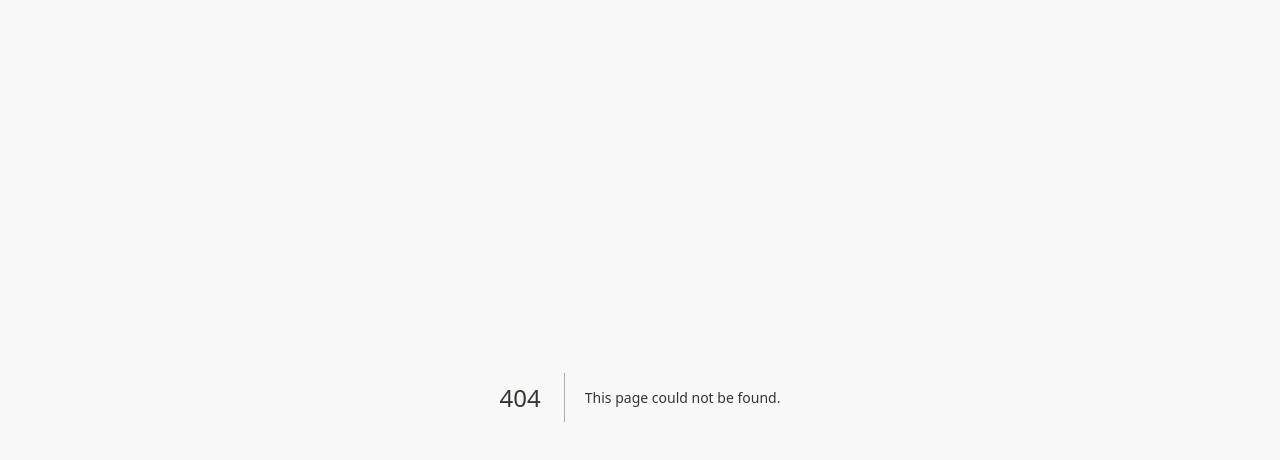
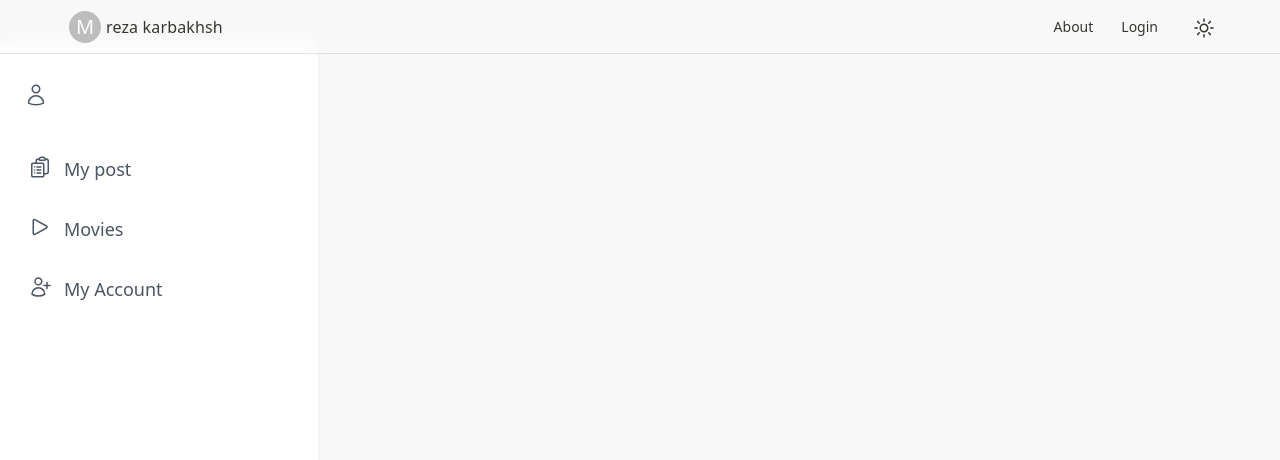
Before and after one commit to selengr/english-training-web, a Next.js app: page /create/dashboard in a window 1280 px wide. Before the commit this address had no page. Shown: the top 460 px of the page. Built offline with nearby package versions, Linux system fonts and the light colour scheme.

Commit message:
create dashboard

```diff
--- /dev/null
+++ b/app/(creating)/create/dashboard/my-post/page.tsx
@@ -0,0 +1,9 @@
+const page = () => {
+    return (
+        <div>
+            my post
+        </div>
+    );
+}
+
+export default page;
--- /dev/null
+++ b/app/(creating)/create/dashboard/page.tsx
@@ -0,0 +1,216 @@
+// const page = () => {
+//   return (
+//     <div className="test -mt-8 ">
+//       <div className="ml-6 md:hidden">
+//         <svg
+//           xmlns="http://www.w3.org/2000/svg"
+//           fill="none"
+//           viewBox="0 0 24 24"
+//           strokeWidth={1.5}
+//           stroke="currentColor"
+//           className="w-6 h-6"
+//         >
+//           <path
+//             strokeLinecap="round"
+//             strokeLinejoin="round"
+//             d="M3.75 6.75h16.5M3.75 12h16.5m-16.5 5.25h16.5"
+//           />
+//         </svg>
+//       </div>
+
+//       <div className="w-[30%]  text-gray-600 border-r-2 border-gray-100 text-lg flex-col pl-6 mt-00 h-[100vh] hidden md:flex bg-white mr-auto">
+//         <div className="mt-10 mr-8">
+//           <svg
+//             xmlns="http://www.w3.org/2000/svg"
+//             fill="none"
+//             viewBox="0 0 24 24"
+//             stroke-width="1.5"
+//             stroke="currentColor"
+//             className="w-6 h-6 mb-1"
+//           >
+//             <path
+//               stroke-linecap="round"
+//               stroke-linejoin="round"
+//               d="M15.75 6a3.75 3.75 0 11-7.5 0 3.75 3.75 0 017.5 0zM4.501 20.118a7.5 7.5 0 0114.998 0A17.933 17.933 0 0112 21.75c-2.676 0-5.216-.584-7.499-1.632z"
+//             />
+//           </svg>
+//         </div>
+
+//         <div className="mr-4 mt-10 flex flex-row font-normal hover:bg-gray-100 p-1 hover:text-indigo-600 w-[94%] rounded-sm ">
+//           <svg
+//             xmlns="http://www.w3.org/2000/svg"
+//             fill="none"
+//             viewBox="0 0 24 24"
+//             stroke-width="1.5"
+//             stroke="currentColor"
+//             className="w-6 h-6 mb-1"
+//           >
+//             <path
+//               stroke-linecap="round"
+//               stroke-linejoin="round"
+//               d="M9 12h3.75M9 15h3.75M9 18h3.75m3 .75H18a2.25 2.25 0 002.25-2.25V6.108c0-1.135-.845-2.098-1.976-2.192a48.424 48.424 0 00-1.123-.08m-5.801 0c-.065.21-.1.433-.1.664 0 .414.336.75.75.75h4.5a.75.75 0 00.75-.75 2.25 2.25 0 00-.1-.664m-5.8 0A2.251 2.251 0 0113.5 2.25H15c1.012 0 1.867.668 2.15 1.586m-5.8 0c-.376.023-.75.05-1.124.08C9.095 4.01 8.25 4.973 8.25 6.108V8.25m0 0H4.875c-.621 0-1.125.504-1.125 1.125v11.25c0 .621.504 1.125 1.125 1.125h9.75c.621 0 1.125-.504 1.125-1.125V9.375c0-.621-.504-1.125-1.125-1.125H8.25zM6.75 12h.008v.008H6.75V12zm0 3h.008v.008H6.75V15zm0 3h.008v.008H6.75V18z"
+//             />
+//           </svg>
+//           <span className="m-auto ml-0 pl-3 mt-0">my post</span>
+//         </div>
+//         <div className="mr-4 mt-6 flex flex-row font-normal hover:bg-gray-100 p-1 hover:text-indigo-600 w-[94%] rounded-sm ">
+//           <svg
+//             xmlns="http://www.w3.org/2000/svg"
+//             fill="none"
+//             viewBox="0 0 24 24"
+//             stroke-width="1.5"
+//             stroke="currentColor"
+//             className="w-6 h-6 mb-1"
+//           >
+//             <path
+//               stroke-linecap="round"
+//               stroke-linejoin="round"
+//               d="M5.25 5.653c0-.856.917-1.398 1.667-.986l11.54 6.348a1.125 1.125 0 010 1.971l-11.54 6.347a1.125 1.125 0 01-1.667-.985V5.653z"
+//             />
+//           </svg>
+
+//           <span className="m-auto ml-0 pl-3 mt-0  font-normal">movies</span>
+//         </div>
+//         <div className="mr-4 mt-6 flex flex-row font-normal hover:bg-gray-100 p-1 hover:text-indigo-600 w-[94%] rounded-sm ">
+//           <svg
+//             xmlns="http://www.w3.org/2000/svg"
+//             fill="none"
+//             viewBox="0 0 24 24"
+//             stroke-width="1.5"
+//             stroke="currentColor"
+//             className="w-6 h-6 mb-1"
+//           >
+//             <path
+//               stroke-linecap="round"
+//               stroke-linejoin="round"
+//               d="M19 7.5v3m0 0v3m0-3h3m-3 0h-3m-2.25-4.125a3.375 3.375 0 11-6.75 0 3.375 3.375 0 016.75 0zM4 19.235v-.11a6.375 6.375 0 0112.75 0v.109A12.318 12.318 0 0110.374 21c-2.331 0-4.512-.645-6.374-1.766z"
+//             />
+//           </svg>
+//           <span className="m-auto ml-0 pl-3 mt-0">my account</span>
+//         </div>
+//       </div>
+//     </div>
+//   );
+// };
+
+// export default page;
+
+
+
+
+
+
+
+
+
+'use client'
+
+
+import React from 'react';
+
+const Page = () => {
+
+
+    const openDashboard  = () => {debugger
+        let menuOpen = document.querySelector(".open")
+        let menuClose = document.querySelector(".close")
+        menuOpen.classList.add("hidden")
+        // menuOpen.classList.add("flex")
+        menuClose.classList.remove("hidden")
+    }
+
+  return (
+    <div className="-mt-8">
+
+      <div onClick={openDashboard} className="open ml-6 mt-8 md:hidden">
+        <svg
+          xmlns="http://www.w3.org/2000/svg"
+          fill="none"
+          viewBox="0 0 24 24"
+          strokeWidth={1.5}
+          stroke="currentColor"
+          className="w-6 h-6"
+        >
+          <path
+            strokeLinecap="round"
+            strokeLinejoin="round"
+            d="M3.75 6.75h16.5M3.75 12h16.5m-16.5 5.25h16.5"
+          />
+        </svg>
+      </div>
+
+      <div className="close w-[80%] sx:w-[60%] sm:w-[40%] md:w-[25%] text-gray-600 border-r-2 border-gray-100 text-lg flex-col pl-6 mt-00 h-[100vh] hidden md:flex bg-white mr-auto">
+        <div className="mt-10 mr-8">
+          <svg
+            xmlns="http://www.w3.org/2000/svg"
+            fill="none"
+            viewBox="0 0 24 24"
+            strokeWidth={1.5}
+            stroke="currentColor"
+            className="w-6 h-6 mb-1"
+          >
+            <path
+              strokeLinecap="round"
+              strokeLinejoin="round"
+              d="M15.75 6a3.75 3.75 0 11-7.5 0 3.75 3.75 0 017.5 0zM4.501 20.118a7.5 7.5 0 0114.998 0A17.933 17.933 0 0112 21.75c-2.676 0-5.216-.584-7.499-1.632z"
+            />
+          </svg>
+        </div>
+
+        <div className="mr-4 mt-10 flex flex-row font-normal hover:bg-gray-100 p-1 hover:text-indigo-600 w-[94%] rounded-sm">
+          <svg
+            xmlns="http://www.w3.org/2000/svg"
+            fill="none"
+            viewBox="0 0 24 24"
+            strokeWidth={1.5}
+            stroke="currentColor"
+            className="w-6 h-6 mb-1"
+          >
+            <path
+              strokeLinecap="round"
+              strokeLinejoin="round"
+              d="M9 12h3.75M9 15h3.75M9 18h3.75m3 .75H18a2.25 2.25 0 002.25-2.25V6.108c0-1.135-.845-2.098-1.976-2.192a48.424 48.424 0 00-1.123-.08m-5.801 0c-.065.21-.1.433-.1.664 0 .414.336.75.75.75h4.5a.75.75 0 00.75-.75 2.25 2.25 0 00-.1-.664m-5.8 0A2.251 2.251 0 0113.5 2.25H15c1.012 0 1.867.668 2.15 1.586m-5.8 0c-.376.023-.75.05-1.124.08C9.095 4.01 8.25 4.973 8.25 6.108V8.25m0 0H4.875c-.621 0-1.125.504-1.125 1.125v11.25c0 .621.504 1.125 1.125 1.125h9.75c.621 0 1.125-.504 1.125-1.125V9.375c0-.621-.504-1.125-1.125-1.125H8.25zM6.75 12h.008v.008H6.75V12zm0 3h.008v.008H6.75V15zm0 3h.008v.008H6.75V18z"
+            />
+          </svg>
+          <a href="/create/dashboard/my-post" className="m-auto ml-0 pl-3 mt-0">My post</a>
+        </div>
+        <div className="mr-4 mt-6 flex flex-row font-normal hover:bg-gray-100 p-1 hover:text-indigo-600 w-[94%] rounded-sm">
+          <svg
+            xmlns="http://www.w3.org/2000/svg"
+            fill="none"
+            viewBox="0 0 24 24"
+            strokeWidth={1.5}
+            stroke="currentColor"
+            className="w-6 h-6 mb-1"
+          >
+            <path
+              strokeLinecap="round"
+              strokeLinejoin="round"
+              d="M5.25 5.653c0-.856.917-1.398 1.667-.986l11.54 6.348a1.125 1.125 0 010 1.971l-11.54 6.347a1.125 1.125 0 01-1.667-.985V5.653z"
+            />
+          </svg>
+          <a href="/movies" className="m-auto ml-0 pl-3 mt-0 font-normal">Movies</a>
+        </div>
+        <div className="mr-4 mt-6 flex flex-row font-normal hover:bg-gray-100 p-1 hover:text-indigo-600 w-[94%] rounded-sm">
+          <svg
+            xmlns="http://www.w3.org/2000/svg"
+            fill="none"
+            viewBox="0 0 24 24"
+            strokeWidth={1.5}
+            stroke="currentColor"
+            className="w-6 h-6 mb-1"
+          >
+            <path
+              strokeLinecap="round"
+              strokeLinejoin="round"
+              d="M19 7.5v3m0 0v3m0-3h3m-3 0h-3m-2.25-4.125a3.375 3.375 0 11-6.75 0 3.375 3.375 0 016.75 0zM4 19.235v-.11a6.375 6.375 0 0112.75 0v.109A12.318 12.318 0 0110.374 21c-2.331 0-4.512-.645-6.374-1.766z"
+            />
+          </svg>
+          <a href="/account" className="m-auto ml-0 pl-3 mt-0">My Account</a>
+        </div>
+      </div>
+    </div>
+  );
+};
+
+export default Page;
--- a/components/ui/profileMenu/index.tsx
+++ b/components/ui/profileMenu/index.tsx
@@ -16,6 +16,7 @@ import Logout from '@mui/icons-material/Logout';
 import Cookies from 'js-cookie';
 import { useRouter } from 'next/navigation';
 import CreateIcon from '@mui/icons-material/Create';
+import ManageAccountsOutlinedIcon from '@mui/icons-material/ManageAccountsOutlined';
 
 export default function AccountMenu() {
   const [anchorEl, setAnchorEl] = React.useState<null | HTMLElement>(null);
@@ -98,6 +99,14 @@ export default function AccountMenu() {
           </ListItemIcon>
           Create post
         </MenuItem>
+
+        <MenuItem onClick={()=>router.push("/create/dashboard")}>
+        <ListItemIcon>
+            <ManageAccountsOutlinedIcon className='ml-1' fontSize="small" />
+          </ListItemIcon>
+              My account
+        </MenuItem>
+
         <Divider />
         {/* <MenuItem onClick={handleClose}>
           <ListItemIcon>
```
Also changed, not shown: 1 other file (tests, documents, lock files or other folders).
